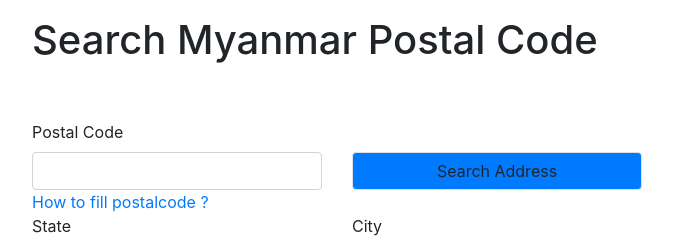
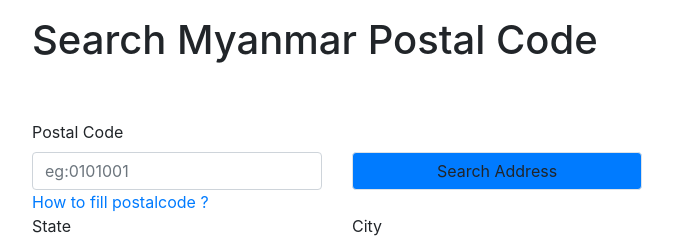
Before and after one commit to nainglinthant111/gui-psc0de-org, a website: page index.html in a window 1280 px wide. Shown: the top 242 px of the page, without its empty margins (303-976 px from the left). Drawn offline with nearby package versions, Linux system fonts and the light colour scheme.

Commit message:
add placeholder

```diff
--- a/index.html
+++ b/index.html
@@ -163,7 +163,7 @@
                               <div class="inner-circle"></div>
                             </div>
                         </div>
-                        <input type="text" id="positalcode" class="form-control" maxlength="7" />
+                        <input type="text" id="positalcode" class="form-control" maxlength="7" placeholder="eg:0101001"/>
                         <a href="https://postalcode-myanmar.vercel.app/demo" target="_blank">How to fill postalcode ?</a>
                         <br>
                         <label class="hitsu text-danger d-none tsize"> **Require right postal code**</label>
```
